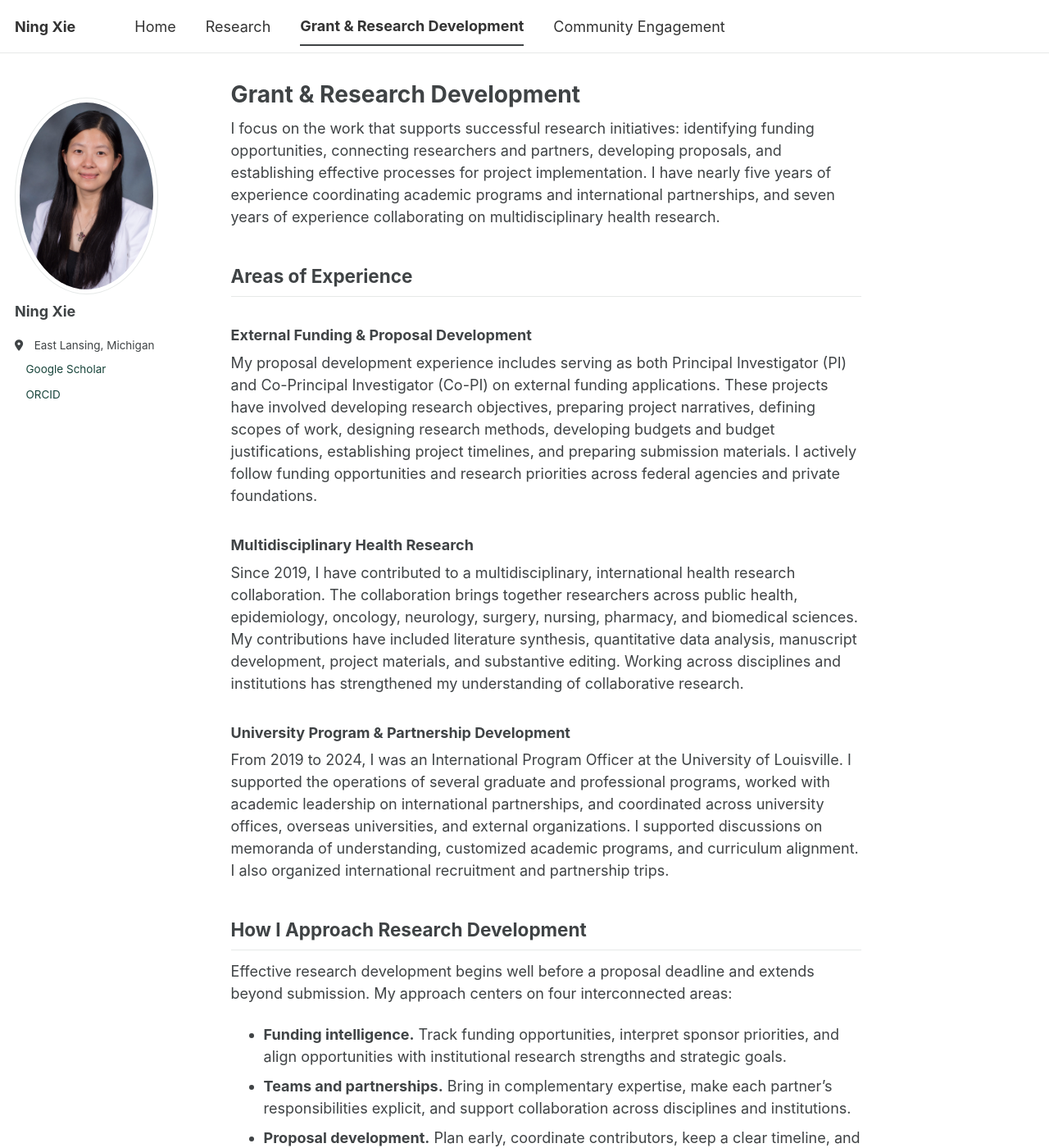
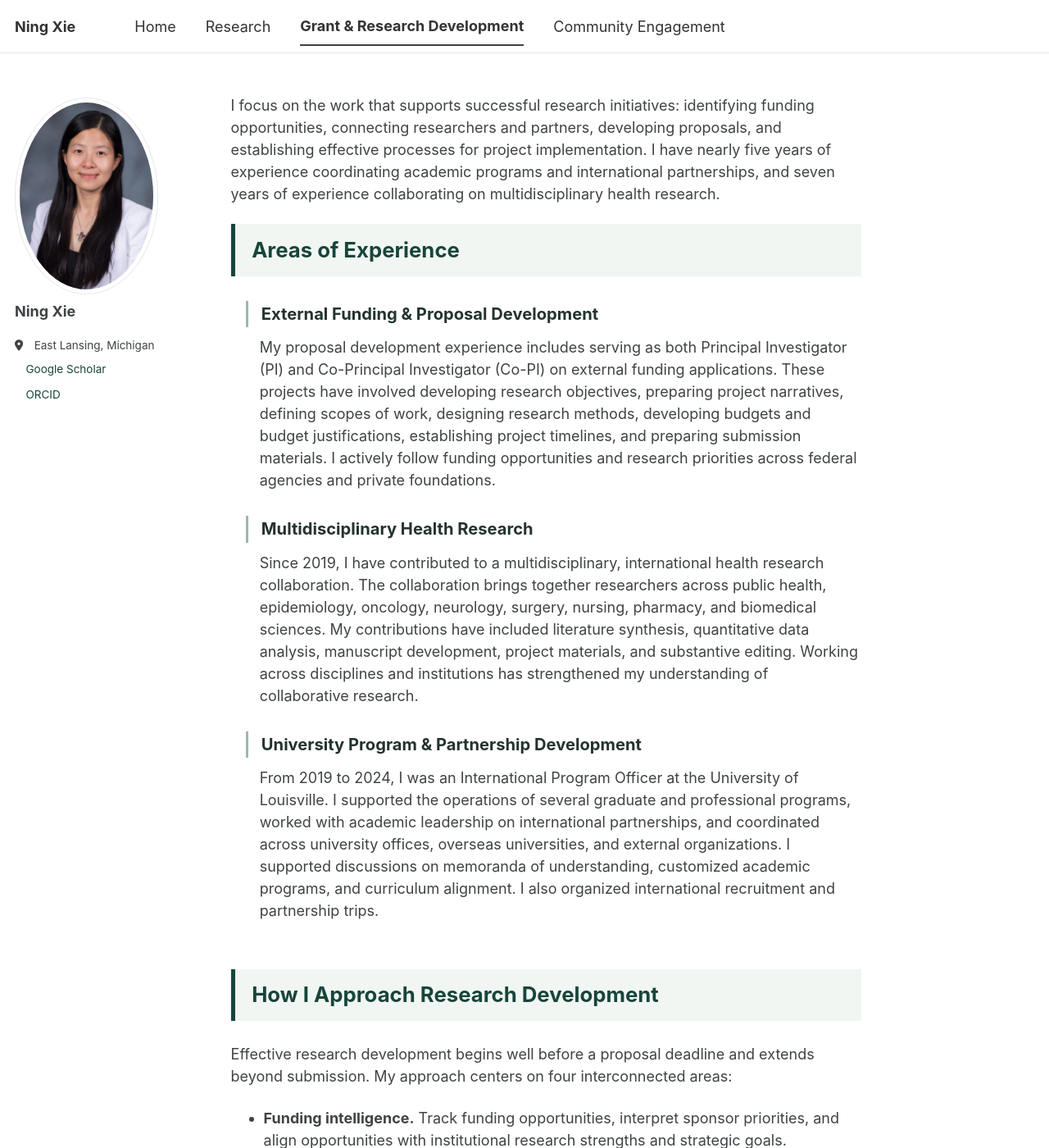
Before and after one commit to ningxiephd/ningxiephd.github.io, a Jekyll site: the page built from _pages/grant-research-development.md, in a window 1280 px wide and 1400 px high. Shown: the whole window at 82% size. Built offline with Jekyll 4.4.1, drawn with Linux system fonts in a browser that asks for light colours; a style sheet for code colours, icons or effects is not loaded; some of the changed lines change nothing that is shown.

Commit message:
Add files via upload

```diff
--- a/_pages/grant-research-development.md
+++ b/_pages/grant-research-development.md
@@ -1,26 +1,64 @@
 ---
+layout: single
+title: ""
 permalink: /grant-research-development/
-title: "Grant & Research Development"
 author_profile: true
 ---
+<style>
+/* Match the exact heading styles used on the Research page. */
+.page__content h2.research-main-heading {
+  color: #18453B;
+  font-size: 1.43em;
+  font-weight: 700;
+  line-height: 1.35;
+  background: #f1f6f3;
+  border-left: 5px solid #18453B;
+  border-bottom: 0;
+  padding: 0.55em 0.8em;
+  margin: 2.25em 0 1.05em;
+}
+.page__content h2.research-main-heading:first-of-type {
+  margin-top: 0;
+}
+.page__content h3.research-area-heading {
+  color: #24332d;
+  font-size: 1.12em;
+  font-weight: 700;
+  line-height: 1.4;
+  border: 0;
+  border-left: 3px solid #9cb8aa;
+  padding: 0.1em 0 0.1em 0.8em;
+  margin: 1.5em 0 0.55em 0.9em;
+}
+.page__content h3.research-area-heading + p {
+  margin-left: 1.05em;
+  padding-left: 0.9em;
+}
+@media (max-width: 600px) {
+  .page__content h3.research-area-heading,
+  .page__content h3.research-area-heading + p {
+    margin-left: 0;
+  }
+}
+</style>
 
 I focus on the work that supports successful research initiatives: identifying funding opportunities, connecting researchers and partners, developing proposals, and establishing effective processes for project implementation. I have nearly five years of experience coordinating academic programs and international partnerships, and seven years of experience collaborating on multidisciplinary health research.
 
-## Areas of Experience
+<h2 class="research-main-heading">Areas of Experience</h2>
 
-### External Funding & Proposal Development
+<h3 class="research-area-heading">External Funding & Proposal Development</h3>
 
 My proposal development experience includes serving as both Principal Investigator (PI) and Co-Principal Investigator (Co-PI) on external funding applications. These projects have involved developing research objectives, preparing project narratives, defining scopes of work, designing research methods, developing budgets and budget justifications, establishing project timelines, and preparing submission materials. I actively follow funding opportunities and research priorities across federal agencies and private foundations.
 
-### Multidisciplinary Health Research
+<h3 class="research-area-heading">Multidisciplinary Health Research</h3>
 
 Since 2019, I have contributed to a multidisciplinary, international health research collaboration. The collaboration brings together researchers across public health, epidemiology, oncology, neurology, surgery, nursing, pharmacy, and biomedical sciences. My contributions have included literature synthesis, quantitative data analysis, manuscript development, project materials, and substantive editing. Working across disciplines and institutions has strengthened my understanding of collaborative research.
 
-### University Program & Partnership Development
+<h3 class="research-area-heading">University Program & Partnership Development</h3>
 
 From 2019 to 2024, I was an International Program Officer at the University of Louisville. I supported the operations of several graduate and professional programs, worked with academic leadership on international partnerships, and coordinated across university offices, overseas universities, and external organizations. I supported discussions on memoranda of understanding, customized academic programs, and curriculum alignment. I also organized international recruitment and partnership trips.
 
-## How I Approach Research Development
+<h2 class="research-main-heading">How I Approach Research Development</h2>
 
 Effective research development begins well before a proposal deadline and extends beyond submission. My approach centers on four interconnected areas:
 
```
